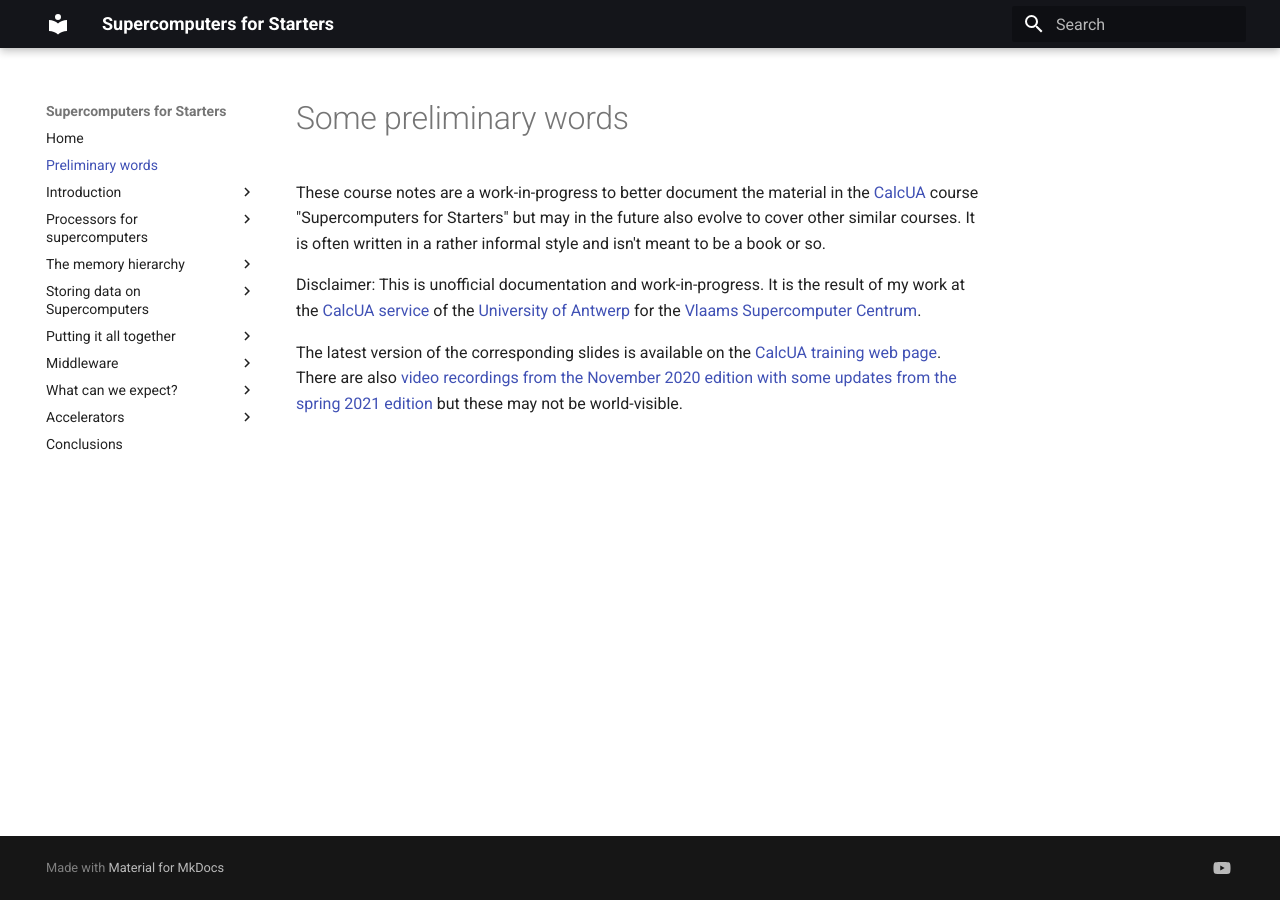
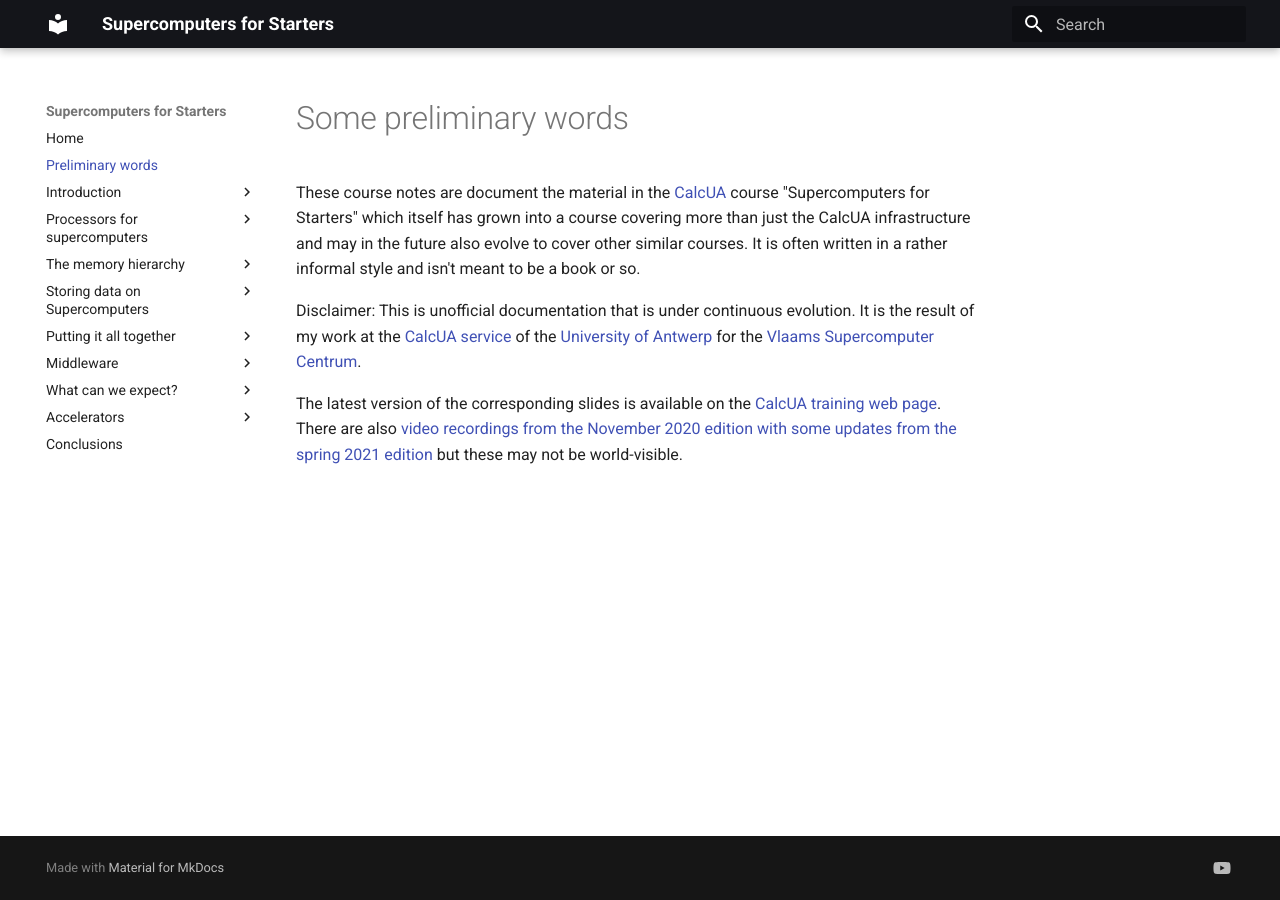
Before and after one commit to klust/SupercomputersForStarters, an MkDocs documentation site: the page built from docs/C00_S00_preliminary.md, in a window 1280 px wide. Built offline with MkDocs 1.6.1 and Material for MkDocs 9.7.7, drawn with Linux system fonts in a browser that asks for light colours.

Commit message:
Updated the preliminary words.

```diff
--- a/docs/C00_S00_preliminary.md
+++ b/docs/C00_S00_preliminary.md
@@ -1,12 +1,12 @@
 # Some preliminary words
 
-These course notes are a work-in-progress to better document the material in the [CalcUA](https://hpc.uantwerpen.be)
-course "Supercomputers for Starters" but may in the future also evolve to cover other similar courses.
+These course notes are document the material in the [CalcUA](https://hpc.uantwerpen.be)
+course "Supercomputers for Starters" which itself has grown into a course covering more
+than just the CalcUA infrastructure and may in the future also evolve to cover other similar courses.
 It is often written in a rather informal style and isn't meant to be a book or so.
 
-
-
-Disclaimer: This is unofficial documentation and work-in-progress. It is the result of my work at the
+Disclaimer: This is unofficial documentation that is under continuous evolution.
+It is the result of my work at the
 [CalcUA service](https://hpc.uantwerpen.be)
 of the [University of Antwerp](https://www.uantwerpen.be/) for the
 [Vlaams Supercomputer Centrum](https://vscentrum.be/).
```
